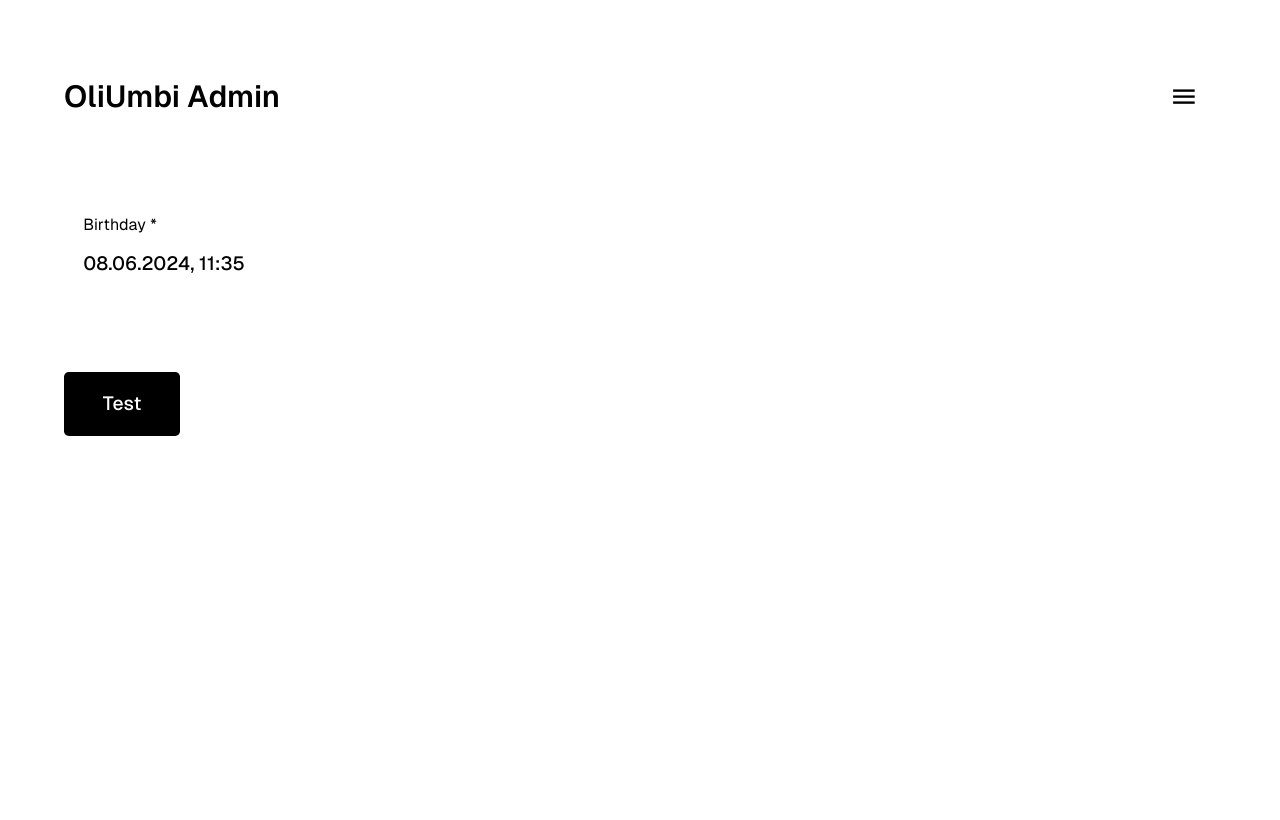
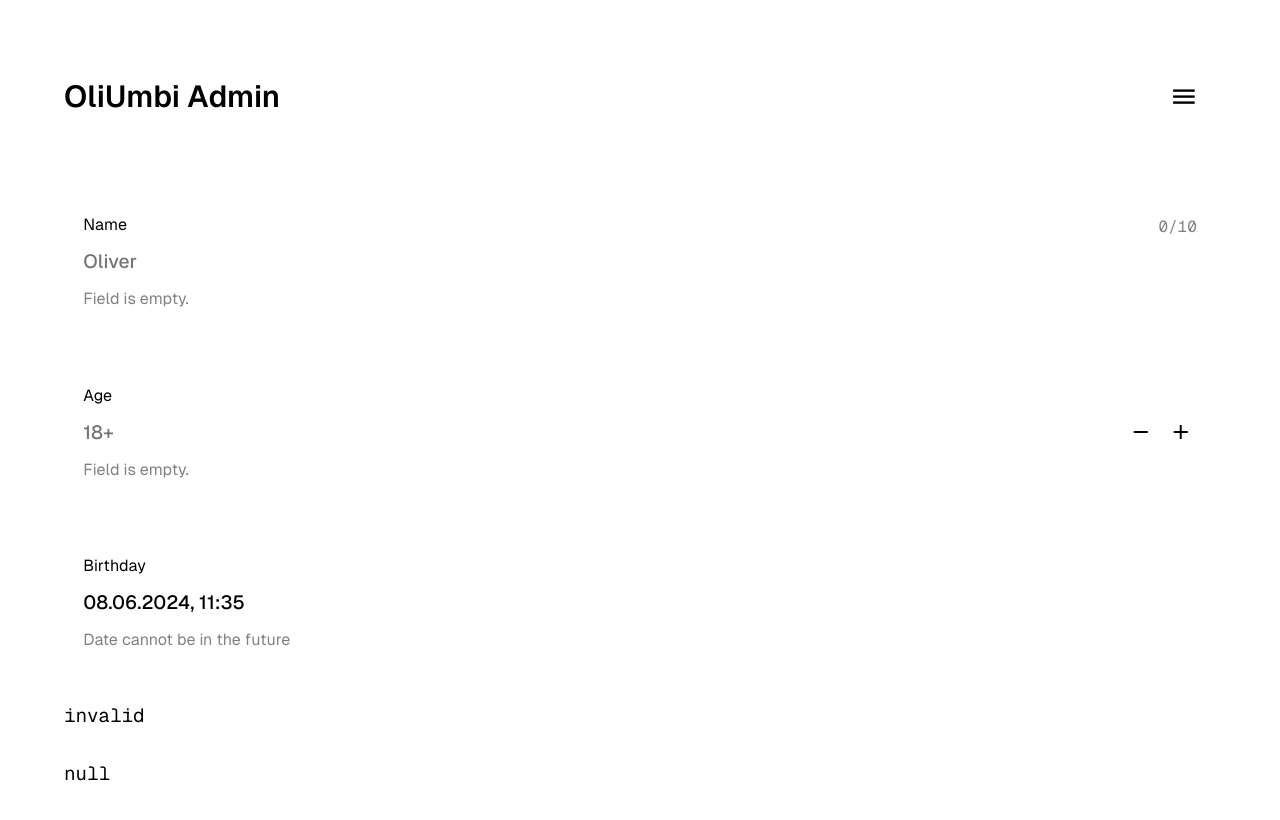
Before and after one commit to OliUmbi/websites, a React (Vite) app in the folder frontend/: page /oliumbi-admin/test in a window 1280 px wide. Shown: the top 820 px of the page. Built offline with nearby package versions, Linux system fonts and the light colour scheme.

Commit message:
i seemingly have implemented input, but i am not sure

```diff
--- a/frontend/src/components/input/date/input-date.scss
+++ b/frontend/src/components/input/date/input-date.scss
@@ -2,9 +2,9 @@
 
 .input-date {
   width: 100%;
-  height: 2rem;
+  min-height: 2rem;
 
-  display: flex;
+  display: grid;
 
   &__input {
     width: 100%;
--- a/frontend/src/components/input/date/input-date.tsx
+++ b/frontend/src/components/input/date/input-date.tsx
@@ -5,70 +5,114 @@ import {date} from "../../../services/date";
 
 export interface Props {
   required: boolean,
-  validation: ((value: string) => string | null) | null,
+  validation: ((value: Date) => string | null) | null,
   internal: string
   setInternal: (internal: string) => void
-  setValue: (value: any | null) => void,
+  value: Date | null,
+  setValue: (value: Date | null) => void,
   setValid: (valid: boolean) => void,
   error: string,
   setError: (error: string) => void
   label: string
   placeholder: string
+  disabled?: boolean
   time?: boolean
   past?: boolean
   future?: boolean
-  disabled?: boolean
 }
 
-const InputNumber = (props: Props) => {
+const InputDate = (props: Props) => {
 
-  const handleOnChange = (event: ChangeEvent<any>) => {
-    event.preventDefault()
-
+  const handleOnChange = (event: ChangeEvent<HTMLInputElement>) => {
     let value = event.target.value
     value = value.trim()
+
+    if (event.target.value.endsWith(", ")) {
+      value += " "
+    }
+
+    if (props.time) {
+      value = value.slice(0, 17)
+    } else {
+      value = value.slice(0, 10)
+    }
 
     props.setInternal(value)
   }
 
   useEffect(() => {
-    // todo idk
-    props.setValid(date.valid(props.internal, props.time ? "time" : "date"))
-    props.setValue(date.convert(props.internal))
-  }, [props.internal]);
+    let value = props.internal
+
+    if (value === "") {
+      props.setValue(null)
+      return
+    }
+
+    if (props.time) {
+      props.setInternal(value.slice(0, 17))
+    } else {
+      props.setInternal(value.slice(0, 10))
+    }
+  }, [props.time, props.internal]);
 
   useEffect(() => {
-    if (props.validation) {
-      let error = props.validation(props.internal)
+    props.setValue(date.convert(props.internal))
+  }, [props.setValue, props.internal]);
 
-      if (error) {
-        // todo group and move to hook
-        props.setError(error)
+  useEffect(() => {
+    if (props.internal === "") {
+      if (props.required) {
+        props.setError("Field is empty")
         props.setValid(false)
         return;
       }
+      props.setError("")
+      props.setValid(true)
+      return;
     }
 
     if (!date.valid(props.internal, props.time ? "time" : "date")) {
       // todo translation (probably to different translations)???
-      // todo group and move to hook
       props.setError("Not in correct format " + (props.time ? "dd.mm.yyyy, mm:ss" : "dd.mm.yyyy"))
       props.setValid(false)
       return
     }
 
-    // todo group and move to hook
+    if (props.value) {
+      if (props.future && props.value < new Date()) {
+        props.setError("Date cannot be in the past")
+        props.setValid(false)
+        return
+      }
+
+      if (props.past && props.value > new Date()) {
+        props.setError("Date cannot be in the future")
+        props.setValid(false)
+        return
+      }
+
+      if (props.validation) {
+        let error = props.validation(props.value)
+
+        if (error) {
+          props.setError(error)
+          props.setValid(false)
+          return;
+        }
+      }
+    }
+
     props.setError("")
     props.setValid(true)
-  }, [props.internal, props.time, props.setError, props.validation]);
+  }, [props.internal, props.required, props.setError, props.setValid, props.time, props.value, props.future, props.past, props.validation]);
 
   return (
       <Input label={props.label} required={props.required} error={props.error} disabled={props.disabled || false}>
         <div className="input-date">
-          <input className="input-date__input" value={props.time ? props.internal : props.internal.slice(0,10)} onChange={handleOnChange} type="text" placeholder={props.placeholder}/>
+          <input className="input-date__input" value={props.internal} onChange={handleOnChange} type="text" inputMode="text" placeholder={props.placeholder}/>
         </div>
       </Input>
   )
 }
 
-export default InputNumber
+export default InputDate
--- a/frontend/src/components/input/input.scss
+++ b/frontend/src/components/input/input.scss
@@ -10,6 +10,7 @@
   display: flex;
   flex-direction: column;
   flex-wrap: nowrap;
+  gap: 0.5rem;
 
   &:hover, &:focus-within {
     background-color: variables.$background-hover;
@@ -27,7 +28,6 @@
 
   &__body {
     min-height: 2rem;
-    padding: 0.5em 0;
   }
 
   &__foot {
--- a/frontend/src/components/input/input.tsx
+++ b/frontend/src/components/input/input.tsx
@@ -45,14 +45,18 @@ const Input = (props: Props) => {
   return (
       <label className="input" data-disabled={props.disabled}>
         <div className="input__head">
-          <Text type="s" primary={true} mono={false}>{props.label} {props.required ? "*" : ""}</Text>
+          <Text type="s" primary={true} mono={false}>{props.label} {props.required ? "" : "[optional]"}</Text>
         </div>
         <div className="input__body">
           {props.children}
         </div>
-        <div className="input__foot">
-          <Text type="s" primary={false} mono={false}>{props.error}</Text>
-        </div>
+        {
+          props.error ? (
+              <div className="input__foot">
+                <Text type="s" primary={false} mono={false}>{props.error}</Text>
+              </div>
+          ) : ""
+        }
       </label>
   )
 }
--- a/frontend/src/components/input/number/input-number.scss
+++ b/frontend/src/components/input/number/input-number.scss
@@ -2,7 +2,7 @@
 
 .input-number {
   width: 100%;
-  height: 2rem;
+  min-height: 2rem;
 
   display: grid;
   grid-template-columns: auto 2rem 2rem;
--- a/frontend/src/components/input/number/input-number.tsx
+++ b/frontend/src/components/input/number/input-number.tsx
@@ -1,62 +1,133 @@
 import "./input-number.scss";
 import Input from "../input";
-import {ChangeEvent} from "react";
+import {ChangeEvent, useEffect} from "react";
 import Icon from "../../icon/icon";
 
 export interface Props {
-  value: number | null
-  setValue: (value: number | null) => void
-  error: string
+  required: boolean,
+  validation: ((value: number) => string | null) | null,
+  internal: string
+  setInternal: (internal: string) => void
+  value: number | null,
+  setValue: (value: number | null) => void,
+  setValid: (valid: boolean) => void,
+  error: string,
+  setError: (error: string) => void
   label: string
-  required: boolean
   placeholder: string
-  min: number
-  max: number
-  step: number
   disabled?: boolean
-  hidden?: boolean
+  min?: number
+  max?: number
+  step?: number
 }
 
 const InputNumber = (props: Props) => {
 
-  const handleOnChange = (event: ChangeEvent<any>) => {
-    event.preventDefault()
-    let value = event.target.valueAsNumber
-    if (value < props.min) {
-      value = props.min
-    }
-    if (value > props.max) {
-      value = props.max
-    }
-    props.setValue(value)
+  const handleOnChange = (event: ChangeEvent<HTMLInputElement | HTMLTextAreaElement>) => {
+    let value = event.target.value
+    value = value.trim()
+
+    props.setInternal(value)
   }
 
-  const subtract = () => {
-    let value = props.value !== null ? props.value : props.max
+  useEffect(() => {
+    let value = props.internal
 
-    value -= props.step
-    if (value < props.min) {
-      value = props.min
+    if (value === "") {
+      props.setValue(null)
+      return
     }
 
-    props.setValue(value)
+    let number = Number(value)
+
+    if (isNaN(number)) {
+      props.setValue(null)
+      return
+    }
+
+    props.setValue(number)
+  }, [props.setValue, props.internal]);
+
+  useEffect(() => {
+    if (props.internal === "") {
+      if (props.required) {
+        // todo translation
+        props.setError("Field is empty.")
+        props.setValid(false)
+        return
+      }
+      props.setError("")
+      props.setValid(true)
+      return
+    }
+
+    if (isNaN(Number(props.internal))) {
+      // todo translation
+      props.setError("Value is not a number")
+      props.setValid(false)
+      return
+    }
+
+    if (props.value) {
+      if (props.min && props.value < props.min) {
+        props.setError("Number is too small")
+        props.setValid(false)
+        return
+      }
+
+      if (props.max && props.value > props.max) {
+        props.setError("Number is too big")
+        props.setValid(false)
+        return
+      }
+
+      if (props.validation) {
+        let error = props.validation(props.value)
+
+        if (error) {
+          props.setError(error)
+          props.setValid(false)
+          return;
+        }
+      }
+    }
+
+    props.setError("")
+    props.setValid(true)
+  }, [props.internal, props.required, props.setError, props.setValid, props.min, props.max, props.validation, props.value]);
+
+  const subtract = () => {
+    if (props.value) {
+      let value = props.value
+      let step = props.step || 1
+
+      value -= step
+      if (props.min && value < props.min) {
+        value = props.min
+      }
+
+      props.setInternal(value.toString())
+    }
   }
 
   const add = () => {
-    let value = props.value !== null ? props.value : props.min
+    if (props.value) {
+      let value = props.value
+      let step = props.step || 1
 
-    value += props.step
-    if (value > props.max) {
-      value = props.max
+      value += step
+      if (props.max && value > props.max) {
+        value = props.max
+      }
+
+      props.setInternal(value.toString())
     }
-
-    props.setValue(value)
   }
 
   return (
       <Input label={props.label} required={props.required} error={props.error} disabled={props.disabled || false}>
         <div className="input-number">
-          <input className="input-number__input" value={props.value !== null ? props.value : ""} onChange={handleOnChange} type="number" required={props.required} disabled={props.disabled} placeholder={props.placeholder} min={props.min} max={props.max} step={props.step}/>
+          <input className="input-number__input" value={props.internal} onChange={handleOnChange} type="text" inputMode="decimal" placeholder={props.placeholder}/>
           <div className="input-number__button" onClick={() => subtract()}>
             <Icon>remove</Icon>
           </div>
--- a/frontend/src/components/input/text/input-text.scss
+++ b/frontend/src/components/input/text/input-text.scss
@@ -3,9 +3,9 @@
 .input-text {
   position: relative;
   width: 100%;
-  height: 2rem;
+  min-height: 2rem;
 
-  display: flex;
+  display: grid;
 
   &__input {
     width: 100%;
@@ -15,6 +15,6 @@
   &__characters {
     position: absolute;
     right: 0;
-    bottom: -1rem;
+    top: -2rem;
   }
 }
--- a/frontend/src/components/input/text/input-text.tsx
+++ b/frontend/src/components/input/text/input-text.tsx
@@ -1,42 +1,99 @@
 import "./input-text.scss";
 import Input from "../input";
-import {ChangeEvent} from "react";
+import {ChangeEvent, useEffect} from "react";
 import Text from "../../text/text";
 
 export interface Props {
-  value: string
-  setValue: (value: string) => void
-  error: string
+  required: boolean,
+  validation: ((value: string) => string | null) | null,
+  internal: string
+  setInternal: (internal: string) => void
+  value: string | null,
+  setValue: (value: string | null) => void,
+  setValid: (valid: boolean) => void,
+  error: string,
+  setError: (error: string) => void
   label: string
-  required: boolean
   placeholder: string
+  disabled?: boolean
   password?: boolean
-  disabled?: boolean
   rows?: number
   characters?: number
 }
 
 const InputText = (props: Props) => {
 
-  const handleOnChange = (event: ChangeEvent<any>) => {
-    event.preventDefault()
-    props.setValue(event.target.value)
+  const handleOnChange = (event: ChangeEvent<HTMLInputElement | HTMLTextAreaElement>) => {
+    let value = event.target.value
+
+    props.setInternal(value)
   }
+
+  useEffect(() => {
+    let value = props.internal
+
+    if (value === "") {
+      props.setValue(null)
+      return
+    }
+
+    if (props.characters) {
+      value = value.slice(0, props.characters)
+    }
+
+    props.setValue(value)
+  }, [props.setValue, props.internal]);
+
+  useEffect(() => {
+    if (props.internal === "") {
+      if (props.required) {
+        // todo translation
+        props.setError("Field is empty.")
+        props.setValid(false)
+        return
+      }
+      props.setError("")
+      props.setValid(true)
+      return
+    }
+
+    if (props.characters && props.internal.length > props.characters) {
+      // todo translation
+      props.setError("Value is too long")
+      props.setValid(false)
+      return
+    }
+
+    if (props.value) {
+      if (props.validation) {
+        let error = props.validation(props.value)
+
+        if (error) {
+          props.setError(error)
+          props.setValid(false)
+          return;
+        }
+      }
+    }
+
+    props.setError("")
+    props.setValid(true)
+  }, [props.internal, props.required, props.setError, props.setValid, props.characters, props.validation, props.value]);
 
   return (
       <Input label={props.label} required={props.required} error={props.error} disabled={props.disabled || false}>
         <div className="input-text">
           {
-            props.rows === 1 ? (
-                <input className="input-text__input" value={props.value} onChange={handleOnChange} type={props.password ? "password" : "text"} required={props.required} disabled={props.disabled} placeholder={props.placeholder} maxLength={props.characters}/>
+            props.rows ? (
+                <textarea className="input-text__input" value={props.internal} onChange={handleOnChange} rows={props.rows} inputMode="text" placeholder={props.placeholder}/>
             ) : (
-                <textarea className="input-text__input" value={props.value} onChange={handleOnChange} rows={props.rows} required={props.required} disabled={props.disabled} placeholder={props.placeholder} maxLength={props.characters}/>
+                <input className="input-text__input" value={props.internal} onChange={handleOnChange} type={props.password ? "password" : "text"} inputMode="text" placeholder={props.placeholder}/>
             )
           }
           {
             props.characters ? (
                 <div className="input-text__characters">
-                  <Text type="s" primary={false} mono={true}>{props.value.length}/{props.characters}</Text>
+                  <Text type="s" primary={false} mono={true}>{props.internal.length}/{props.characters}</Text>
                 </div>
             ) : ""
           }
--- a/frontend/src/components/shell/shell.scss
+++ b/frontend/src/components/shell/shell.scss
@@ -74,11 +74,6 @@
 
     &__content {
       width: 100%;
-
-      display: flex;
-      flex-direction: column;
-      flex-wrap: nowrap;
-      gap: 4rem;
     }
   }
 }
--- a/frontend/src/hooks/use-input.ts
+++ b/frontend/src/hooks/use-input.ts
@@ -1,9 +1,9 @@
 import {useState} from "react";
 import {date} from "../services/date";
 
-const useInput = <T extends string | number | boolean | Date>(required: boolean, defaultValue?: T, validation?: (value: string) => string | null): {
+const useInput = <T extends string | number | boolean | Date>(required: boolean, defaultValue?: T, validation?: (value: T) => string | null): {
   required: boolean,
-  validation: ((value: string) => string | null) | null,
+  validation: ((value: T) => string | null) | null,
   internal: string
   setInternal: (internal: string) => void,
   value: T | null,
--- a/frontend/src/sites/oliumbi/admin/oliumbi-admin-test.tsx
+++ b/frontend/src/sites/oliumbi/admin/oliumbi-admin-test.tsx
@@ -1,25 +1,41 @@
 import InputDate from "../../../components/input/date/input-date";
 import useInput from "../../../hooks/use-input";
-import Button from "../../../components/button/button";
+import Column from "../../../components/column/column";
+import Text from "../../../components/text/text";
+import InputText from "../../../components/input/text/input-text";
+import InputNumber from "../../../components/input/number/input-number";
 
 const OliumbiAdminTest = () => {
 
+  const name = useInput<string>(true, undefined, value => {
+    if (value.toLowerCase().includes("oliver")) {
+      return "This is already mine"
+    }
+    return null
+  })
+
+  const age = useInput<number>(true, undefined, value => {
+    if (value < 18) {
+      return "No underage"
+    }
+    return null
+  })
+
   const birthday = useInput<Date>(true, new Date(), value => {
-    if (value.includes("20.04.2024")) {
-      return "Date cannot be 420"
+    if (value.getDate() === 20) {
+      return "This is already mine"
     }
     return null
   });
 
-  const test = () => {
-    console.log(birthday.valid)
-  }
-
   return (
-      <>
-        <InputDate {...birthday} label="Birthday" placeholder="20.04.2024" time={true}/>
-        <Button onClick={test} highlight={true}>Test</Button>
-      </>
+      <Column gap={2}>
+        <InputText {...name} label="Name" placeholder="Oliver" characters={10}/>
+        <InputNumber {...age} label="Age" placeholder="18+" max={25} step={2}/>
+        <InputDate {...birthday} label="Birthday" placeholder="20.04.2024" time={true} past={true}/>
+        <Text type="p" primary={true} mono={true}>{name.valid ? "valid" : "invalid"}</Text>
+        <Text type="p" primary={true} mono={true}>{name.value ? name.value : "null"}</Text>
+      </Column>
   )
 }
 
```
